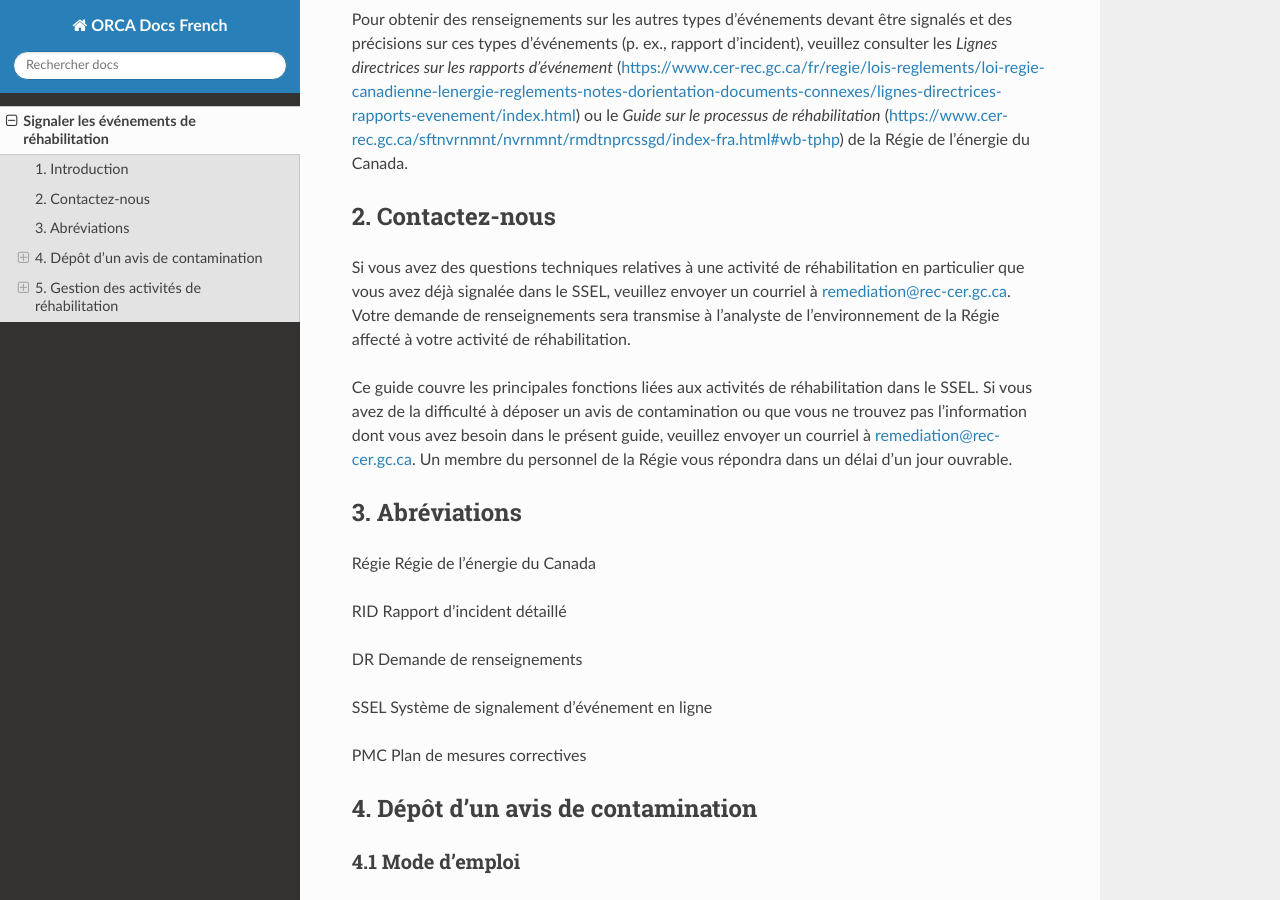
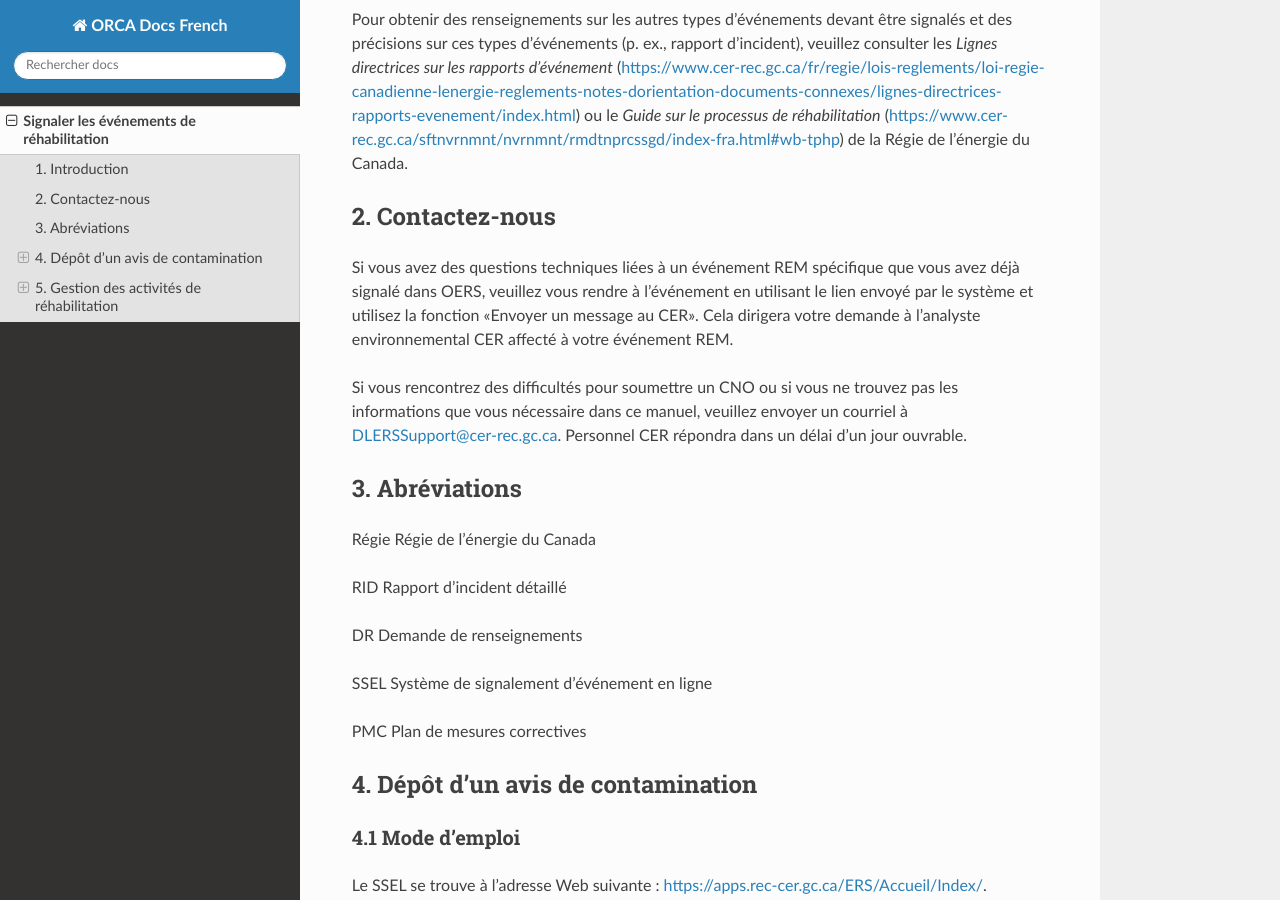
Before and after one commit to Andrew-Benson-CER/ORCADocs-French, a Sphinx documentation site: the page built from docs/source/FrenchRemUser.rst, in a window 1280 px wide and 900 px high, scrolled down 376 px. Built offline with Sphinx 7.4.7 and the Read the Docs theme 2.0.0, drawn with Linux system fonts in a browser that asks for light colours.

Commit message:
Modified Contact Us section to add DLERSSupport email

```diff
--- a/docs/source/FrenchRemUser.rst
+++ b/docs/source/FrenchRemUser.rst
@@ -24,18 +24,15 @@ de la Régie de l’énergie du Canada.
 2. Contactez-nous
 -----------------
 
-Si vous avez des questions techniques relatives à une activité de
-réhabilitation en particulier que vous avez déjà signalée dans le SSEL,
-veuillez envoyer un courriel à remediation@rec-cer.gc.ca. Votre demande
-de renseignements sera transmise à l’analyste de l’environnement de la
-Régie affecté à votre activité de réhabilitation.
+Si vous avez des questions techniques liées à un événement REM spécifique que vous avez
+déjà signalé dans OERS, veuillez vous rendre à l'événement en utilisant le lien envoyé par
+le système et utilisez la fonction «Envoyer un message au CER». Cela dirigera
+votre demande à l'analyste environnemental CER affecté à votre événement REM.
 
-Ce guide couvre les principales fonctions liées aux activités de
-réhabilitation dans le SSEL. Si vous avez de la difficulté à déposer un
-avis de contamination ou que vous ne trouvez pas l’information dont vous
-avez besoin dans le présent guide, veuillez envoyer un courriel à
-remediation@rec-cer.gc.ca. Un membre du personnel de la Régie vous
-répondra dans un délai d’un jour ouvrable.
+
+Si vous rencontrez des difficultés pour soumettre un CNO ou si vous ne trouvez pas les informations que vous
+nécessaire dans ce manuel, veuillez envoyer un courriel à DLERSSupport@cer-rec.gc.ca. Personnel CER
+répondra dans un délai d'un jour ouvrable.
 
 3. Abréviations
 ---------------
```
